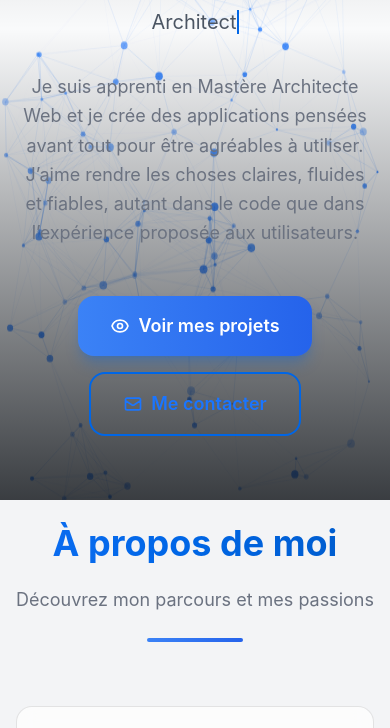
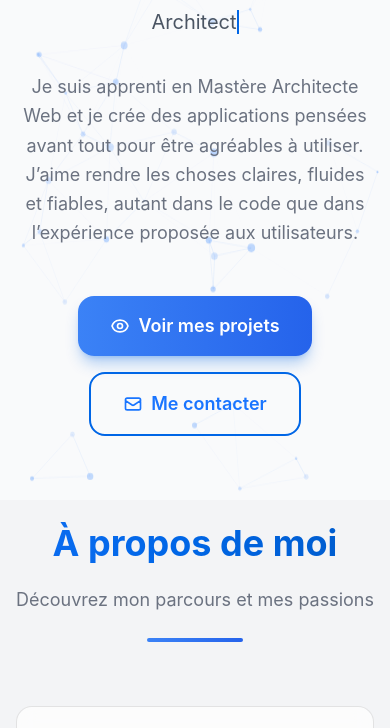
Before and after one commit to TabarBaptiste/portfolio, an Astro site: page / in a window 390 px wide. Shown: the part 442-1170 px from the top of the page. Built offline with nearby package versions, Linux system fonts and the light colour scheme; Astro itself is replaced by a stand-in of ours; no server answers; animation ran at ten frames a second.

Commit message:
Amélioration de la gestion des interactions pour les appareils mobiles dans la section Hero

```diff
--- a/src/components/Hero.astro
+++ b/src/components/Hero.astro
@@ -10,7 +10,7 @@ import Button from "./ui/Button.astro";
     <canvas id="particleCanvas" class="absolute inset-0 w-full h-full"></canvas>
 
     <!-- Gradient overlay subtil -->
-    <div class="absolute inset-0 bg-gradient-to-b from-dark-900/50 via-transparent to-dark-900/80 pointer-events-none"></div>
+    <!-- <div class="absolute inset-0 bg-gradient-to-b from-dark-900/50 via-transparent to-dark-900/80 pointer-events-none"></div> -->
 
     <!-- Contenu -->
     <div
@@ -170,6 +170,9 @@ import Button from "./ui/Button.astro";
     const canvas = document.getElementById("particleCanvas") as HTMLCanvasElement;
     const ctx = canvas.getContext("2d")!;
 
+    // Détection du type d'appareil
+    const isMobile = window.innerWidth < 768;
+
     // Ajuster la taille du canvas
     function resizeCanvas() {
         canvas.width = window.innerWidth;
@@ -178,19 +181,43 @@ import Button from "./ui/Button.astro";
     resizeCanvas();
     window.addEventListener("resize", resizeCanvas);
 
-    // Position de la souris
+    // Position de l'interaction (souris ou touch)
     const mouse = {
         x: -1000,
         y: -1000,
         radius: 150
     };
 
-    document.addEventListener("mousemove", (e) => {
-        mouse.x = e.clientX;
-        mouse.y = e.clientY;
+    // Gestion sur desktop (souris)
+    if (!isMobile) {
+        document.addEventListener("mousemove", (e) => {
+            mouse.x = e.clientX;
+            mouse.y = e.clientY;
+        });
+
+        document.addEventListener("mouseleave", () => {
+            mouse.x = -1000;
+            mouse.y = -1000;
+        });
+    }
+
+    // Gestion sur mobile (touch lors du scroll)
+    let touchTimeout: number;
+    window.addEventListener("touchmove", (e) => {
+        if (e.touches.length > 0) {
+            mouse.x = e.touches[0].clientX;
+            mouse.y = e.touches[0].clientY;
+        }
+
+        // Réinitialiser après un court délai
+        clearTimeout(touchTimeout);
+        touchTimeout = window.setTimeout(() => {
+            mouse.x = -1000;
+            mouse.y = -1000;
+        }, 150);
     });
 
-    document.addEventListener("mouseleave", () => {
+    window.addEventListener("touchend", () => {
         mouse.x = -1000;
         mouse.y = -1000;
     });
@@ -214,7 +241,10 @@ import Button from "./ui/Button.astro";
             this.vx = (Math.random() - 0.5) * 0.5;
             this.vy = (Math.random() - 0.5) * 0.5;
             this.size = Math.random() * 3 + 1;
-            this.opacity = Math.random() * 0.5 + 0.3;
+            // Opacité réduite sur mobile
+            this.opacity = isMobile
+                ? Math.random() * 0.2 + 0.1
+                : Math.random() * 0.5 + 0.3;
         }
 
         update() {
@@ -254,8 +284,8 @@ import Button from "./ui/Button.astro";
         }
     }
 
-    // Créer les particules
-    const particleCount = 150;
+    // Créer les particules (moins sur mobile)
+    const particleCount = isMobile ? 60 : 150;
     const particles: Particle[] = [];
 
     for (let i = 0; i < particleCount; i++) {
@@ -271,7 +301,9 @@ import Button from "./ui/Button.astro";
                 const distance = Math.sqrt(dx * dx + dy * dy);
 
                 if (distance < 100) {
-                    const opacity = (1 - distance / 100) * 0.2;
+                    // Opacité réduite sur mobile
+                    const baseOpacity = isMobile ? 0.1 : 0.2;
+                    const opacity = (1 - distance / 100) * baseOpacity;
                     ctx.strokeStyle = `rgba(26, 117, 255, ${opacity})`;
                     ctx.lineWidth = 1;
                     ctx.beginPath();
```
